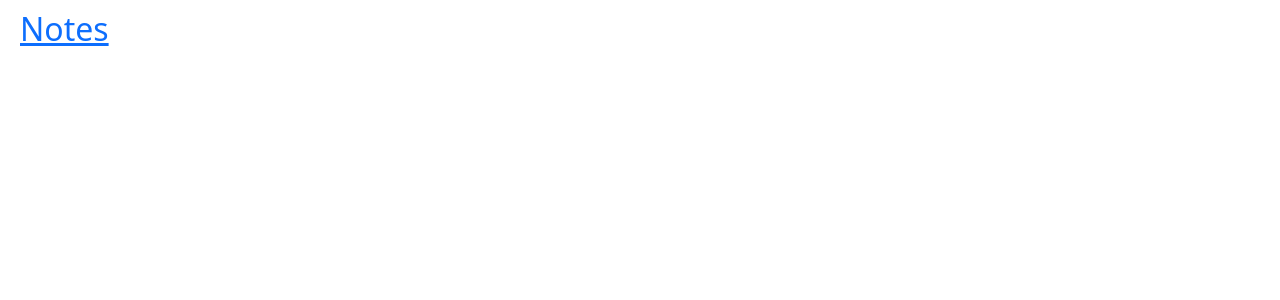
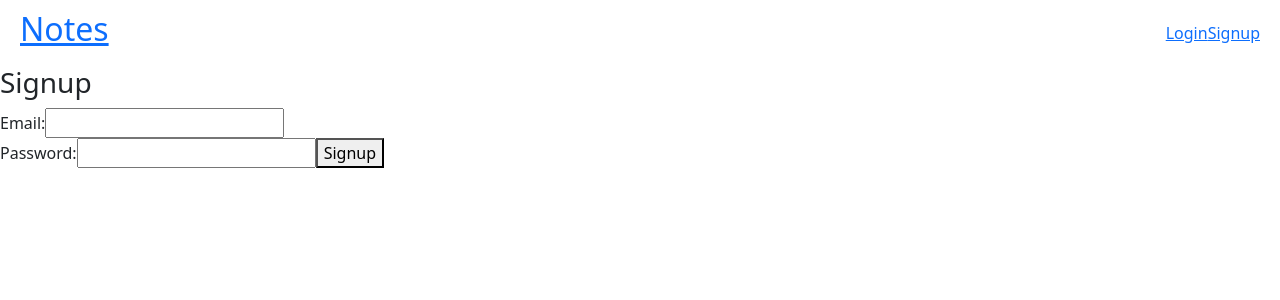
Before and after one commit to vikaschauhan1995/mern_notes_app, a React (Create React App) app in the folder frontend/: page /signup in a window 1280 px wide. Before the commit this address had no page. Shown: the top 300 px of the page. Built offline with nearby package versions, Linux system fonts and the light colour scheme.

Commit message:
login successful

```diff
--- a/frontend/src/App.js
+++ b/frontend/src/App.js
@@ -6,6 +6,8 @@ import {
 import { useDispatch, useSelector } from 'react-redux';
 import Home from './pages/Home';
 import Navbar from './components/Navbar';
+import Login from './pages/Login';
+import Signup from './pages/Signup';
 
 function App() {
   const dispatch = useDispatch();
@@ -17,6 +19,8 @@ function App() {
         <Navbar />
         <Routes>
           <Route path="/" element={<Home />} />
+          <Route path="/login" element={<Login />} />
+          <Route path="/signup" element={<Signup />} />
         </Routes>
       </BrowserRouter>
     </div>
--- a/frontend/src/components/Navbar.js
+++ b/frontend/src/components/Navbar.js
@@ -8,6 +8,12 @@ const Navbar = () => {
         <Link to="/">
           <h2>Notes</h2>
         </Link>
+        <nav>
+          <div>
+            <Link to="/login">Login</Link>
+            <Link to="/signup">Signup</Link>
+          </div>
+        </nav>
       </div>
     </header>
   )
--- /dev/null
+++ b/frontend/src/pages/Login.js
@@ -0,0 +1,48 @@
+import React, { useState } from 'react';
+import { EMAIL, PASSWORD, AUTH_REDUCER, IS_LOADING, LOGIN_ERROR } from '../redux/Auth/constants';
+import { useDispatch, useSelector } from 'react-redux';
+import { loginAction } from '../redux/Auth/actions';
+
+const Login = () => {
+  const dispatch = useDispatch();
+  const loginState = useSelector(state => state[AUTH_REDUCER]);
+  console.log("loginState =>", loginState);
+  const [state, setState] = useState({
+    [EMAIL]: '',
+    [PASSWORD]: ''
+  });
+  const handleSubmit = (e) => {
+    e.preventDefault();
+    const user = {
+      [EMAIL]: state[EMAIL],
+      [PASSWORD]: state[PASSWORD]
+    }
+    dispatch((loginAction(user)));
+    console.log('user=>', user);
+  }
+  const handleChange = (e) => {
+    const value = e.target.value;
+    const name = e.target.name;
+    if (value !== '' && value !== undefined && value !== null) {
+      setState({ ...state, [name]: value });
+    } else {
+      setState({ ...state, [name]: value });
+    }
+  }
+  return (
+    <div>
+      <h3>Login</h3>
+      <form onSubmit={handleSubmit}>
+        <label>Email:</label>
+        <input type="email" name={EMAIL} onChange={handleChange} value={state[EMAIL]} />
+        <br />
+        <label>Password:</label>
+        <input type="password" name={PASSWORD} onChange={handleChange} value={state[PASSWORD]} />
+        <button disabled={loginState[IS_LOADING]}>{loginState[IS_LOADING] ? "Loading..." : "Login"}</button>
+      </form>
+      {loginState[LOGIN_ERROR] && <div>{loginState[LOGIN_ERROR]}</div>}
+    </div>
+  )
+}
+
+export default Login
--- /dev/null
+++ b/frontend/src/pages/Signup.js
@@ -0,0 +1,41 @@
+import React, { useState } from 'react';
+import { EMAIL, PASSWORD } from '../redux/Auth/constants';
+
+const Signup = () => {
+  const [state, setState] = useState({
+    [EMAIL]: '',
+    [PASSWORD]: ''
+  });
+  const handleSubmit = (e) => {
+    e.preventDefault();
+    const user = {
+      [EMAIL]: state[EMAIL],
+      [PASSWORD]: state[PASSWORD]
+    }
+    console.log("user", user);
+  }
+  const handleChange = (e) => {
+    const value = e.target.value;
+    const name = e.target.name;
+    if (value !== '' && value !== undefined && value !== null) {
+      setState({ ...state, [name]: value });
+    } else {
+      setState({ ...state, [name]: value });
+    }
+  }
+  return (
+    <div>
+      <h3>Signup</h3>
+      <form onSubmit={handleSubmit}>
+        <label>Email:</label>
+        <input type="email" name={EMAIL} onChange={handleChange} value={state[EMAIL]} />
+        <br />
+        <label>Password:</label>
+        <input type="password" name={PASSWORD} onChange={handleChange} value={state[PASSWORD]} />
+        <button>Signup</button>
+      </form>
+    </div>
+  )
+}
+
+export default Signup
--- /dev/null
+++ b/frontend/src/redux/Auth/actions.js
@@ -0,0 +1,8 @@
+import { LOGIN_ACTION } from './constants';
+
+export function loginAction(user) {
+  return {
+    type: LOGIN_ACTION,
+    payload: user
+  }
+}
--- /dev/null
+++ b/frontend/src/redux/Auth/constants.js
@@ -0,0 +1,14 @@
+export const AUTH_REDUCER = 'authReducer';
+
+export const USER = 'user';
+export const EMAIL = 'email';
+export const PASSWORD = 'password';
+
+export const LOGIN_ACTION = 'loginAction';
+export const SET_LOGIN_ERROR = 'setLoginError';
+export const SET_USER = 'setUser';
+
+export const SET_LOADING = 'setLoading';
+export const IS_LOADING = 'isLoading';
+
+export const LOGIN_ERROR = 'loginError';
--- /dev/null
+++ b/frontend/src/redux/Auth/reducer.js
@@ -0,0 +1,19 @@
+import { USER, SET_LOGIN_ERROR, LOGIN_ERROR, SET_USER, SET_LOADING, IS_LOADING } from './constants';
+
+const initialState = {
+  [USER]: null,
+  [IS_LOADING]: false,
+  [LOGIN_ERROR]: null
+}
+export const reducer = (state = initialState, action) => {
+  switch (action.type) {
+    case SET_LOADING:
+      return { ...state, [IS_LOADING]: action.payload }
+    case SET_LOGIN_ERROR:
+      return { ...state, [LOGIN_ERROR]: action.payload };
+    case SET_USER:
+      return { ...state, [USER]: action.payload };
+    default:
+      return state;
+  }
+}
--- /dev/null
+++ b/frontend/src/redux/Auth/saga.js
@@ -0,0 +1,36 @@
+import { takeLatest, put } from 'redux-saga/effects';
+import { LOGIN_ACTION, SET_LOGIN_ERROR, SET_USER, SET_LOADING } from './constants';
+
+
+function* sendUserToLogin(params) {
+  const user = params.payload;
+  try {
+    yield put({ type: SET_LOADING, payload: true });
+    const response = yield fetch('http://localhost:8000/api/user/login', {
+      method: 'POST',
+      headers: { 'Content-Type': 'application/json' },
+      body: JSON.stringify(user)
+    });
+    const json = yield response.json();
+    if (!response.ok) {
+      yield put({ type: SET_LOGIN_ERROR, payload: json.error });
+      yield put({ type: SET_LOADING, payload: false });
+    }
+    if (response.ok) {
+      // save user to localStorage
+      const userToJSON = JSON.stringify(json);
+      localStorage.setItem('user', userToJSON);
+      // update the auth context
+      yield put({ type: SET_USER, payload: json });
+      yield put({ type: SET_LOADING, payload: false });
+      yield put({ type: SET_LOGIN_ERROR, payload: null });
+    }
+  } catch (error) {
+    console.log("error: ", error.message);
+  }
+}
+
+
+export default function* saga() {
+  yield takeLatest(LOGIN_ACTION, sendUserToLogin);
+}
--- a/frontend/src/redux/rootReducer.js
+++ b/frontend/src/redux/rootReducer.js
@@ -1,8 +1,10 @@
 import { combineReducers } from "redux";
 import { reducer as noteReducer } from './Note/reducer';
 import { NOTES_REDUCER } from "./Note/constants";
-
+import { AUTH_REDUCER } from "./Auth/constants";
+import { reducer as authReducer } from "./Auth/reducer";
 
 export default combineReducers({
-  [NOTES_REDUCER]: noteReducer
+  [NOTES_REDUCER]: noteReducer,
+  [AUTH_REDUCER]: authReducer
 });
--- a/frontend/src/redux/store.js
+++ b/frontend/src/redux/store.js
@@ -2,6 +2,7 @@ import { configureStore } from '@reduxjs/toolkit';
 import rootReducer from './rootReducer';
 import createSagaMiddleware from '@redux-saga/core';
 import noteSaga from './Note/saga';
+import authSaga from './Auth/saga';
 
 const sagaMiddleware = createSagaMiddleware();
 
@@ -13,3 +14,4 @@ export default configureStore({
 );
 
 sagaMiddleware.run(noteSaga);
+sagaMiddleware.run(authSaga);
```
